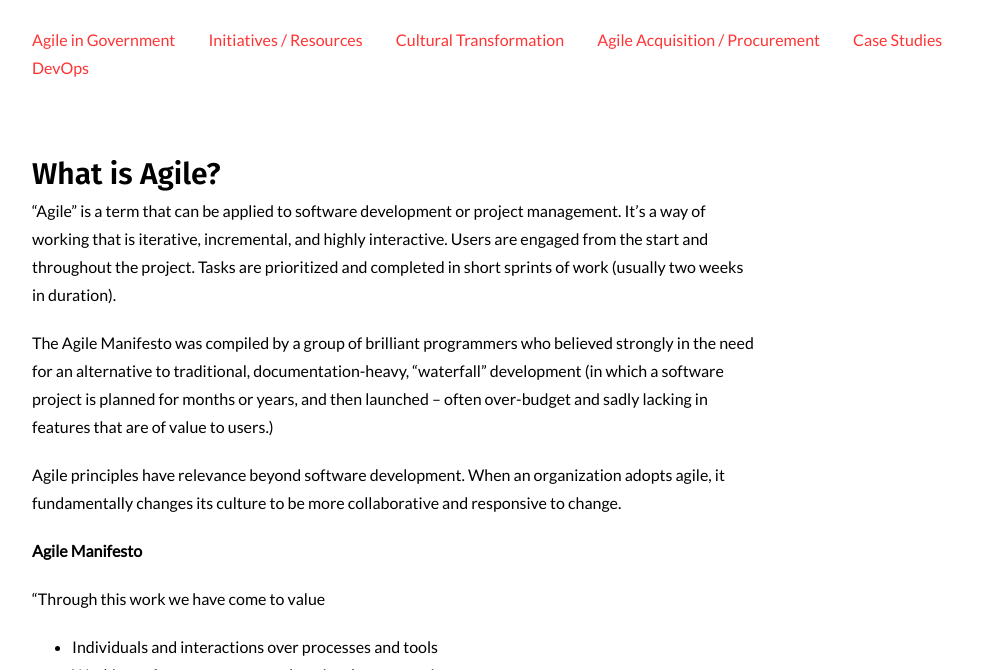
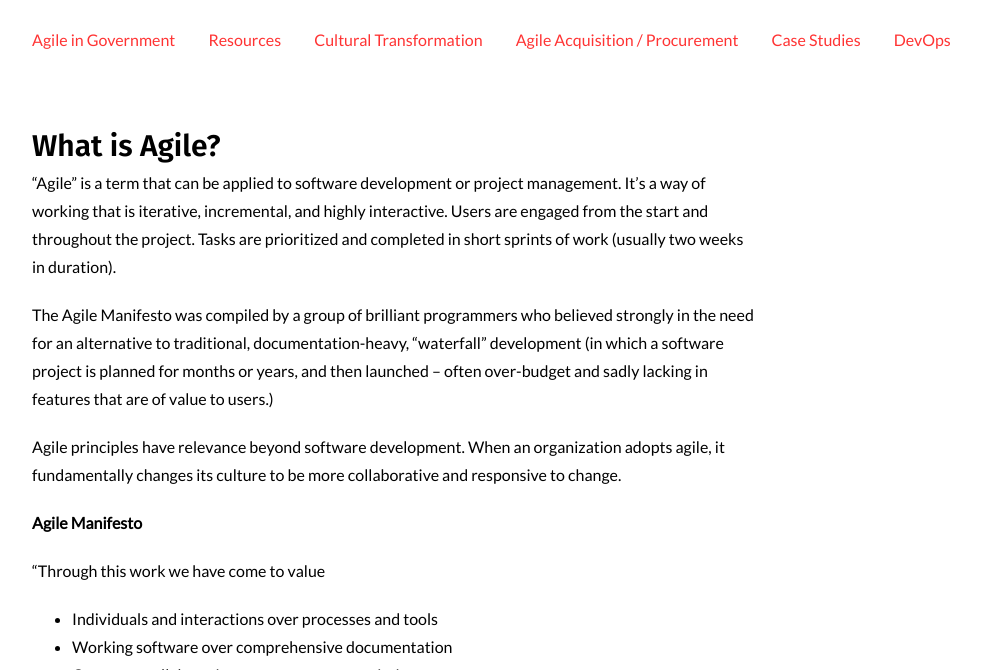
Before and after one commit to agilegovleaders/handbook, a Jekyll site: the page built from index.md, in a window 1280 px wide and 900 px high, scrolled down 534 px, cut to the strip 230-900 px from the top of the window. Shown: the whole strip, without its empty margins (118-1099 px from the left). Built offline with Jekyll 4.4.1, drawn with Linux system fonts in a browser that asks for light colours; some of the changed lines change nothing that is shown.

Commit message:
Update section_nav.html

```diff
--- a/_includes/section_nav.html
+++ b/_includes/section_nav.html
@@ -1,5 +1,5 @@
 <!-- NOTE: change the listed links on the below line, pipe | delimited -->
-{% assign nav_sections = "Agile in Government|Initiatives / Resources|Cultural Transformation|Agile Acquisition / Procurement|Case Studies|DevOps" | split: "|" %}
+{% assign nav_sections = "Agile in Government|Resources|Cultural Transformation|Agile Acquisition / Procurement|Case Studies|DevOps" | split: "|" %}
 
 <div class="fusion-fullwidth fullwidth-box fusion-fullwidth-7  fusion-parallax-none nonhundred-percent-fullwidth" style="border-color:#eae9e9;border-bottom-width: 0px;border-top-width: 0px;border-bottom-style: solid;border-top-style: solid;padding-bottom:40px;padding-top:00px;padding-left:0px;padding-right:0px;background-color:rgba(255,255,255,0);">
   <div class="fusion-row">
```
